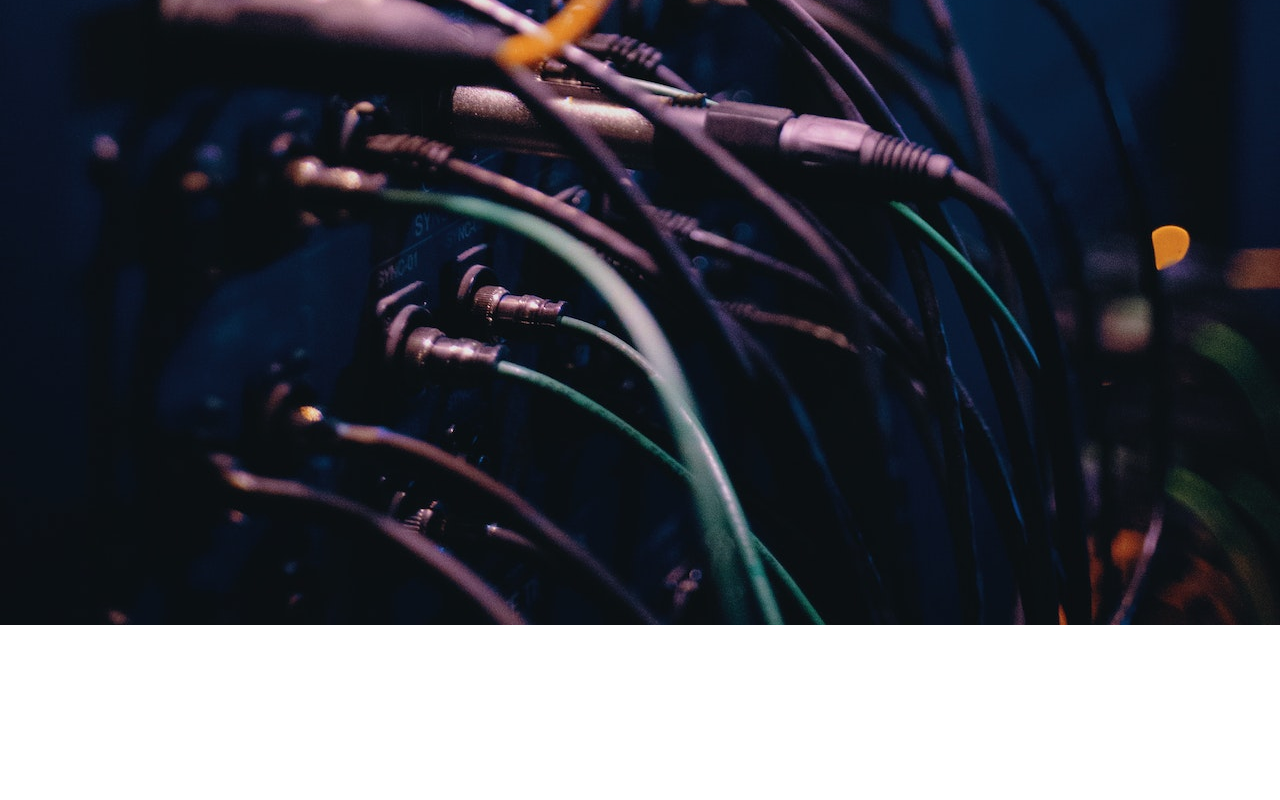
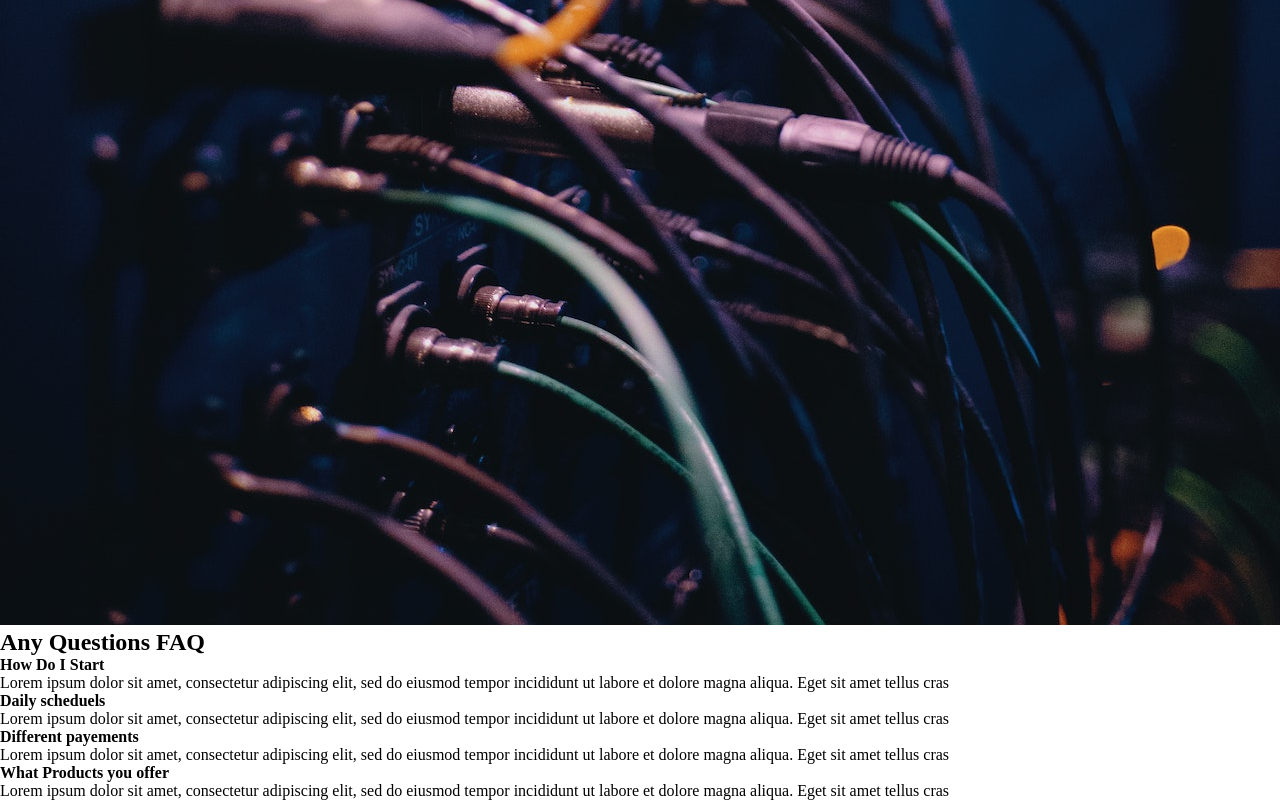
Before and after one commit to lahcenbcf/brandTemplate, a React (Vite) app: page / in a window 1280 px wide. Shown: the part 4102-4902 px from the top of the page. Before the commit the page ends 4731 px from the top, so only its background shows below. Built offline with nearby package versions, Linux system fonts and the light colour scheme.

Commit message:
add faq section

```diff
--- /dev/null
+++ b/src/components/faq/Faq.jsx
@@ -0,0 +1,27 @@
+import React from 'react'
+
+function Faq() {
+  return (
+    <div className='faq'>
+        <h2>Any Questions<span> FAQ</span></h2>
+        <div className='question'>
+            <h4>How Do I Start</h4>
+            <p>Lorem ipsum dolor sit amet, consectetur adipiscing elit, sed do eiusmod tempor incididunt ut labore et dolore magna aliqua. Eget sit amet tellus cras</p>
+        </div>
+        <div className='question'>
+            <h4>Daily scheduels</h4>
+            <p>Lorem ipsum dolor sit amet, consectetur adipiscing elit, sed do eiusmod tempor incididunt ut labore et dolore magna aliqua. Eget sit amet tellus cras</p>
+        </div>
+        <div className='question'>
+            <h4>Different payements</h4>
+            <p>Lorem ipsum dolor sit amet, consectetur adipiscing elit, sed do eiusmod tempor incididunt ut labore et dolore magna aliqua. Eget sit amet tellus cras</p>
+        </div>
+        <div className='question'>
+            <h4>What Products you offer</h4>
+            <p>Lorem ipsum dolor sit amet, consectetur adipiscing elit, sed do eiusmod tempor incididunt ut labore et dolore magna aliqua. Eget sit amet tellus cras</p>
+        </div>
+    </div>
+  )
+}
+
+export default Faq
--- a/src/pages/AboutUs.jsx
+++ b/src/pages/AboutUs.jsx
@@ -1,11 +1,13 @@
 import React from 'react'
 import About from '../components/About/About'
 import ServicesSection from '../components/services/ServicesSection'
+import Faq from '../components/faq/Faq'
 function AboutUs() {
   return (
     <div>
         <About />
         <ServicesSection />
+        <Faq />
     </div>
   )
 }
```
